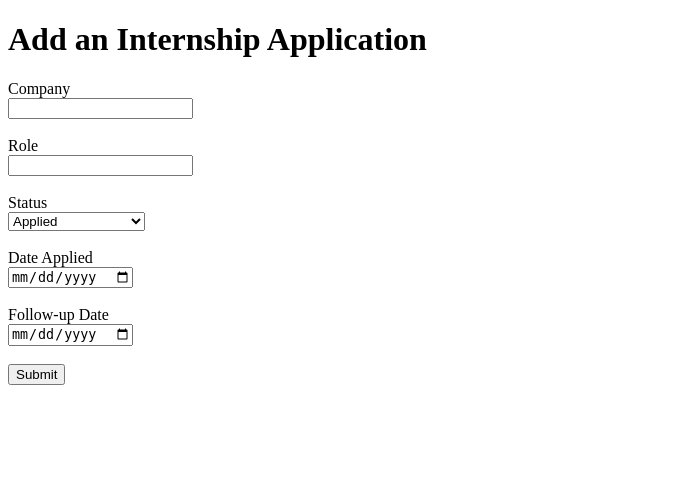
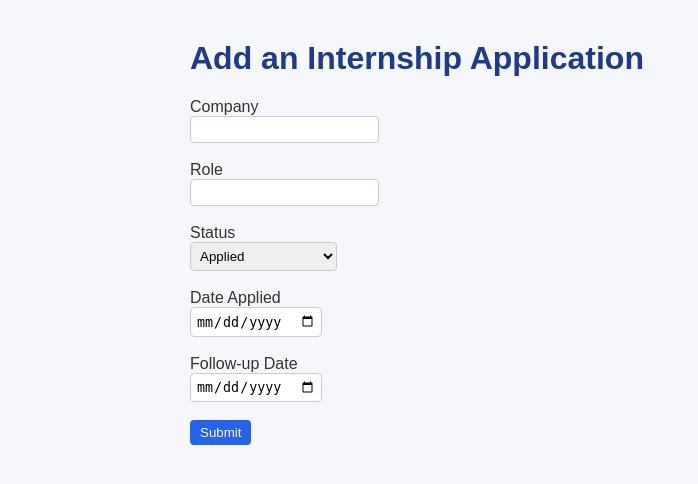
Before and after one commit to rarunach03/internship-tracker, a web app: page /add.html in a window 1280 px wide. Shown: the top 484 px of the page, without its empty margins (0-698 px from the left). Run offline with its HTML, style and script files only (its server is not run), Linux system fonts and the light colour scheme; data that the repository does not hold is empty.

Commit message:
Add basic CSS styling

```diff
--- a/src/main/resources/public/add.html
+++ b/src/main/resources/public/add.html
@@ -5,6 +5,7 @@
   <meta name="viewport" content="width=device-width, initial-scale=1.0">
   <title>Add Application</title>
 </head>
+<link rel="stylesheet" href="/style.css">
 <body>
     <h1>Add an Internship Application</h1>
 
--- /dev/null
+++ b/src/main/resources/public/style.css
@@ -0,0 +1,63 @@
+body {
+    font-family: Arial, sans-serif;
+    max-width: 900px;
+    margin: 40px auto;
+    background-color: #f5f7fa;
+    color: #333;
+}
+
+h1 {
+    color: #1e3a8a;
+}
+
+h2 {
+    color: #b45309;
+}
+
+a {
+    color: #2563eb;
+}
+
+li {
+    margin-bottom: 4px;
+}
+
+table {
+    border-collapse: collapse;
+    width: 100%;
+    background-color: white;
+}
+
+th, td {
+    border: 1px solid #ccc;
+    padding: 8px;
+    text-align: left;
+}
+
+th {
+    background-color: #1e3a8a;
+    color: white;
+}
+
+tr:nth-child(even) {
+    background-color: #f0f4ff;
+}
+
+input, select {
+    padding: 5px;
+    border: 1px solid #ccc;
+    border-radius: 4px;
+}
+
+button {
+    padding: 5px 10px;
+    background-color: #2563eb;
+    color: white;
+    border: none;
+    border-radius: 4px;
+    cursor: pointer;
+}
+
+button:hover {
+    background-color: #1d4ed8;
+}
```
Also changed, not shown: src/main/java/Main.java (+19 -4 lines).
